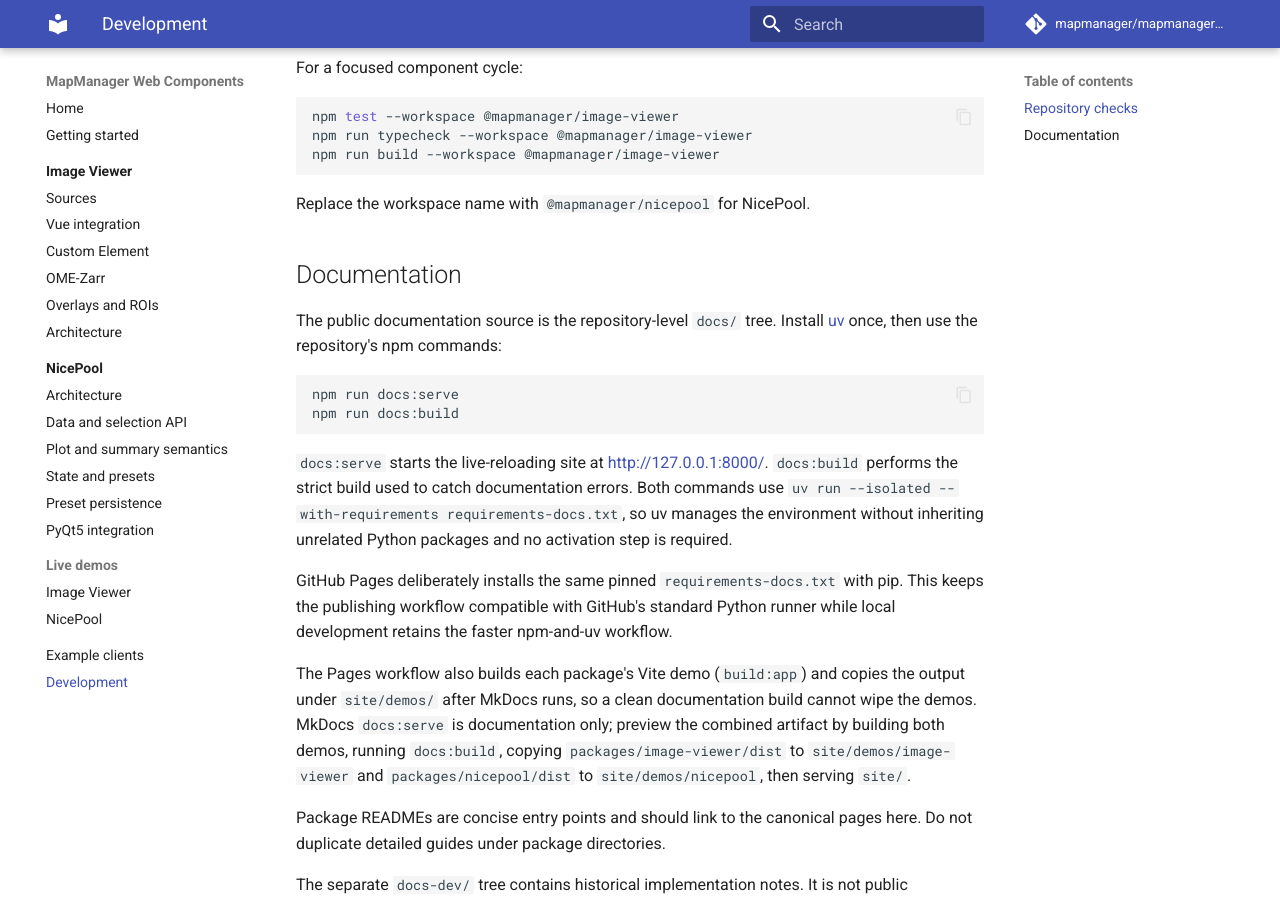
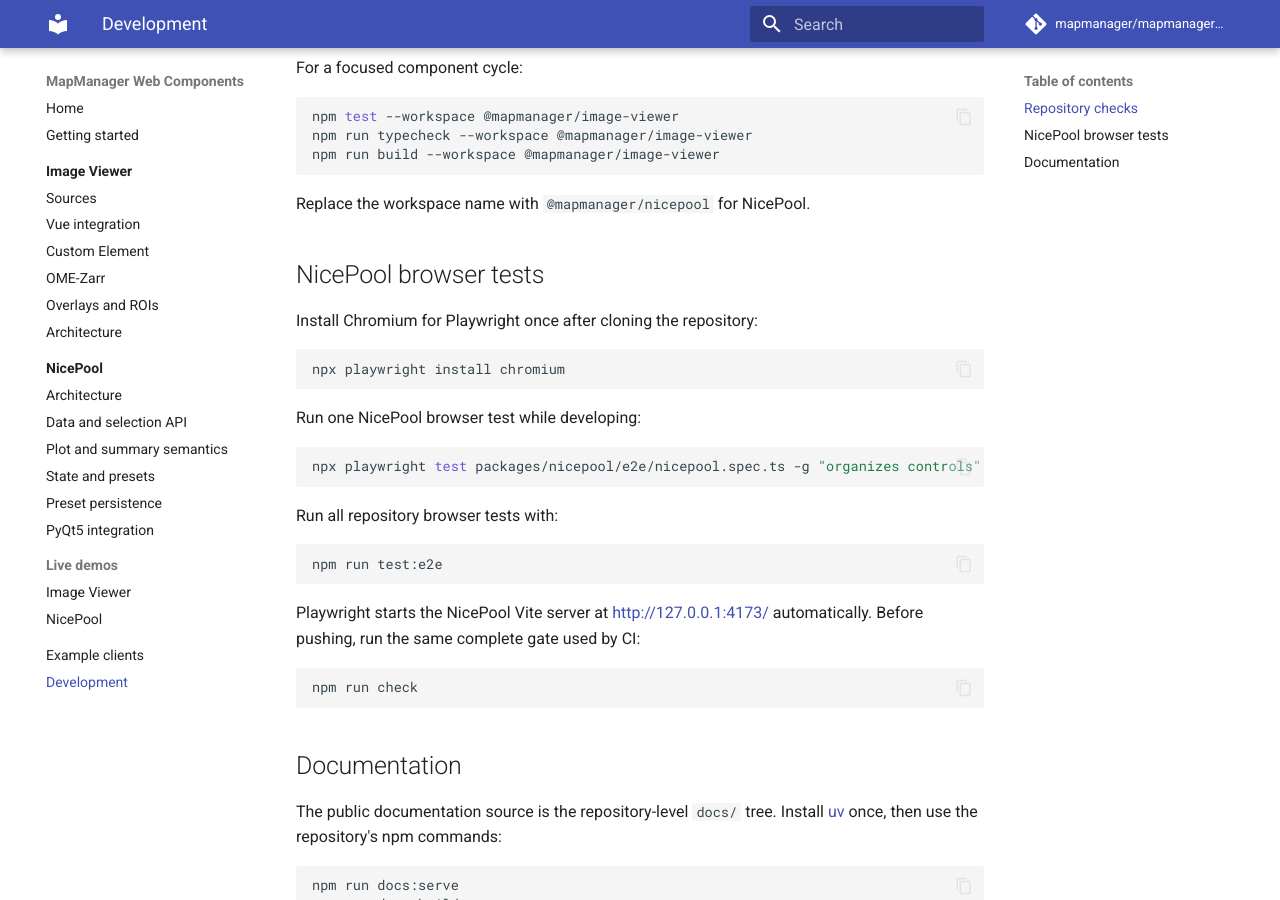
Before and after one commit to mapmanager/mapmanager-web-components, an MkDocs documentation site: the page built from docs/development.md, in a window 1280 px wide and 900 px high, scrolled down 292 px. Built offline with MkDocs 1.6.1 and Material for MkDocs 9.7.7, drawn with Linux system fonts in a browser that asks for light colours; comment, search, counter and statistics services are not loaded.

Commit message:
fixed unit tests

````diff
--- a/docs/development.md
+++ b/docs/development.md
@@ -18,6 +18,33 @@
 ```
 
 Replace the workspace name with `@mapmanager/nicepool` for NicePool.
+
+## NicePool browser tests
+
+Install Chromium for Playwright once after cloning the repository:
+
+```bash
+npx playwright install chromium
+```
+
+Run one NicePool browser test while developing:
+
+```bash
+npx playwright test packages/nicepool/e2e/nicepool.spec.ts -g "organizes controls"
+```
+
+Run all repository browser tests with:
+
+```bash
+npm run test:e2e
+```
+
+Playwright starts the NicePool Vite server at <http://127.0.0.1:4173/>
+automatically. Before pushing, run the same complete gate used by CI:
+
+```bash
+npm run check
+```
 
 ## Documentation
 
--- a/packages/nicepool/src/vue/NicePoolWidget.vue
+++ b/packages/nicepool/src/vue/NicePoolWidget.vue
@@ -432,7 +432,7 @@
               <table><tbody><tr v-for="(value, key) in activeSummary.parameters" :key="key"><th>{{ key }}</th><td>{{ displaySummaryValue(value) }}</td></tr></tbody></table>
             </template>
             <h3>Summary</h3>
-            <table>
+            <table aria-label="Summary">
               <thead><tr><th v-if="summaryGroupColumn">{{ summaryGroupLabel }}</th><th v-if="summaryColorColumn">{{ summaryColorLabel }}</th><th>Count</th><th>Min</th><th v-if="showsQuartiles">Q1</th><th>Median</th><th v-if="showsQuartiles">Q3</th><th>Max</th><th v-if="showsQuartiles">IQR</th><th>Mean</th><th>SD</th><th>SE</th><th>CV</th></tr></thead>
               <tbody><tr v-for="(row, index) in activeSummary.aggregateRows" :key="index">
                 <td v-if="summaryGroupColumn">{{ row.groupValue ?? '' }}</td><td v-if="summaryColorColumn">{{ row.colorValue ?? '' }}</td><td>{{ row.statistics.count }}</td><td>{{ displayStatistic(row.statistics.min) }}</td><td v-if="showsQuartiles">{{ displayStatistic(row.statistics.q1 ?? null) }}</td><td>{{ displayStatistic(row.statistics.median) }}</td><td v-if="showsQuartiles">{{ displayStatistic(row.statistics.q3 ?? null) }}</td><td>{{ displayStatistic(row.statistics.max) }}</td><td v-if="showsQuartiles">{{ displayStatistic(row.statistics.iqr ?? null) }}</td><td>{{ displayStatistic(row.statistics.mean) }}</td><td>{{ displayStatistic(row.statistics.std) }}</td><td>{{ displayStatistic(row.statistics.sem) }}</td><td>{{ displayStatistic(row.statistics.cv) }}</td>
@@ -447,7 +447,7 @@
             </template>
             <template v-if="showSummaryRawData">
               <h3>Raw Data</h3>
-              <table>
+              <table aria-label="Raw Data">
                 <thead><tr><th>Row ID</th><th>{{ summaryXLabel }}</th><th>{{ summaryYLabel }}</th><th v-if="summaryGroupColumn">{{ summaryGroupLabel }}</th><th v-if="summaryColorColumn">{{ summaryColorLabel }}</th></tr></thead>
                 <tbody><tr v-for="row in activeSummary.representedRows" :key="row.rowId"><td>{{ row.rowId }}</td><td>{{ displaySummaryValue(row.x) }}</td><td>{{ displayStatistic(row.y) }}</td><td v-if="summaryGroupColumn">{{ row.groupValue ?? '' }}</td><td v-if="summaryColorColumn">{{ row.colorValue ?? '' }}</td></tr></tbody>
               </table>
````
Also changed, not shown: 1 other file.
